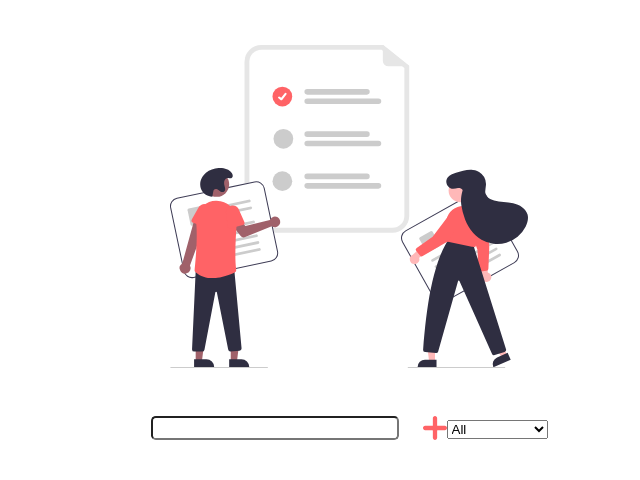
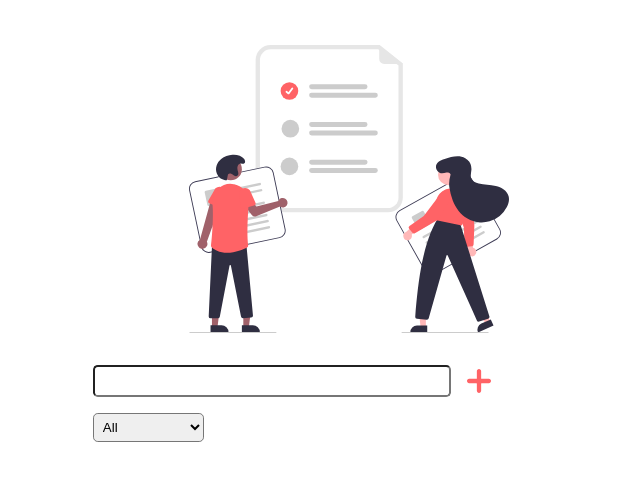
Before and after one commit to fac22/dothethings, a plain HTML site: page index.html in a window 1280 px wide. Shown: the part 94-574 px from the top of the page, without its empty margins (291-931 px from the left). Drawn offline with nearby package versions, Linux system fonts and the light colour scheme.

Commit message:
adding css for filter, refactored css for desktop, added warning message for todo items with no text content

```diff
--- a/index.html
+++ b/index.html
@@ -14,11 +14,14 @@
       <h1>Do the Things</h1>
     </header>
     <img src="./undraw_completed_tasks_vs6q.svg" />
+    <main>
+      <div class="warning">Please enter some text</div>
       <form>
         <input type="text" class="todo-input" />
         <button class="todo-button" type="submit">
           <img class="icon" src="./add.svg" />
         </button>
+      </form>
       <div class="select">
         <select name="todos" class="filter-to-do">
           <option value="all">All</option>
@@ -26,9 +29,9 @@
           <option value="uncompleted">Uncompleted</option>
         </select>
       </div>
-    </form>
 
       <ul class="todo-list"></ul>
+    </main>
   </body>
 </html>
 <script src="script.js"></script>
--- a/script.js
+++ b/script.js
@@ -21,6 +21,14 @@ function addToDo(e) {
 
   const newToDo = document.createElement('li');
   newToDo.innerText = toDoInput.value;
+  const warning = document.querySelector('.warning');
+  const form = document.querySelector('form');
+  if (newToDo.innerText === '') {
+    form.style.marginTop = '0';
+    return (warning.style.display = 'block');
+  } else {
+    warning.style.display = 'none';
+    form.style.marginTop = '1.5rem';
     newToDo.classList.add('todo-item');
     toDoDiv.appendChild(newToDo);
 
@@ -40,6 +48,7 @@ function addToDo(e) {
     toDoInput.value = '';
 
     toDoList.appendChild(toDoDiv);
+  }
 }
 
 function deleteToDo(e) {
--- a/styles.css
+++ b/styles.css
@@ -9,13 +9,13 @@
 
 body {
   font-family: 'Open Sans', sans-serif;
-  width: 80%;
-  margin: 0 auto;
   color: #2f2e41;
 }
 
 img {
-  width: 100%;
+  width: 80%;
+  display: block;
+  margin: 0 auto;
 }
 
 h1 {
@@ -23,19 +23,33 @@ h1 {
   font-size: 2rem;
   margin: 3rem;
 }
-
+main {
+  width: 80%;
+  margin: 0 auto;
+}
 form {
-  margin-top: 2rem;
-  padding: 1rem;
+  margin-top: 1.5rem;
   display: flex;
-  align-items: center;
-  justify-content: center;
 }
 
 input[type='text'] {
   width: 70%;
-  height: 1.5rem;
-  margin-right: 1rem;
+  padding: 0.4rem;
+  margin-right: 0.5rem;
+  border-radius: 0.3rem;
+}
+
+.warning {
+  display: none;
+  color: red;
+  font-size: smaller;
+  margin-top: 1rem;
+}
+
+.filter-to-do {
+  margin-top: 1rem;
+  margin-bottom: 1rem;
+  padding: 0.3rem;
   border-radius: 0.3rem;
 }
 
@@ -45,6 +59,7 @@ input[type='text'] {
   align-items: center;
   margin-top: 1rem;
 }
+
 .todo-item {
   width: 80%;
   border-radius: 0.6em;
@@ -82,18 +97,21 @@ button {
 
 @media only screen and (min-width: 600px) {
   img {
-    width: 35%;
+    width: 25%;
     display: block;
     margin: 0 auto;
   }
 
-  input[type='text'] {
-    width: 25%;
+  main {
+    width: 40%;
+    margin: 0 auto;
+  }
+
+  form {
+    margin-top: 2rem;
   }
 
   .todo-container {
-    width: 40%;
-    margin: 0 auto;
     margin-top: 1.5rem;
   }
 
```
Lines whose indentation alone changed are shown as unchanged.
